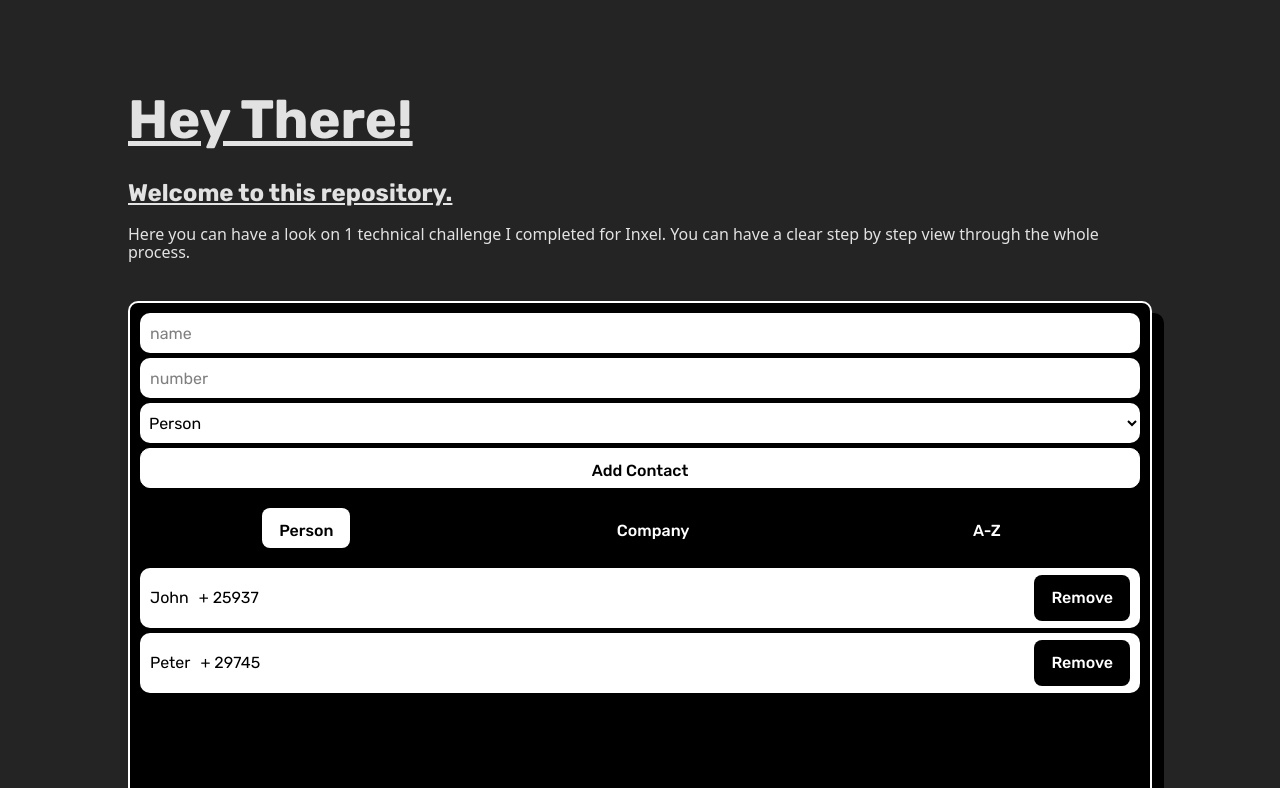
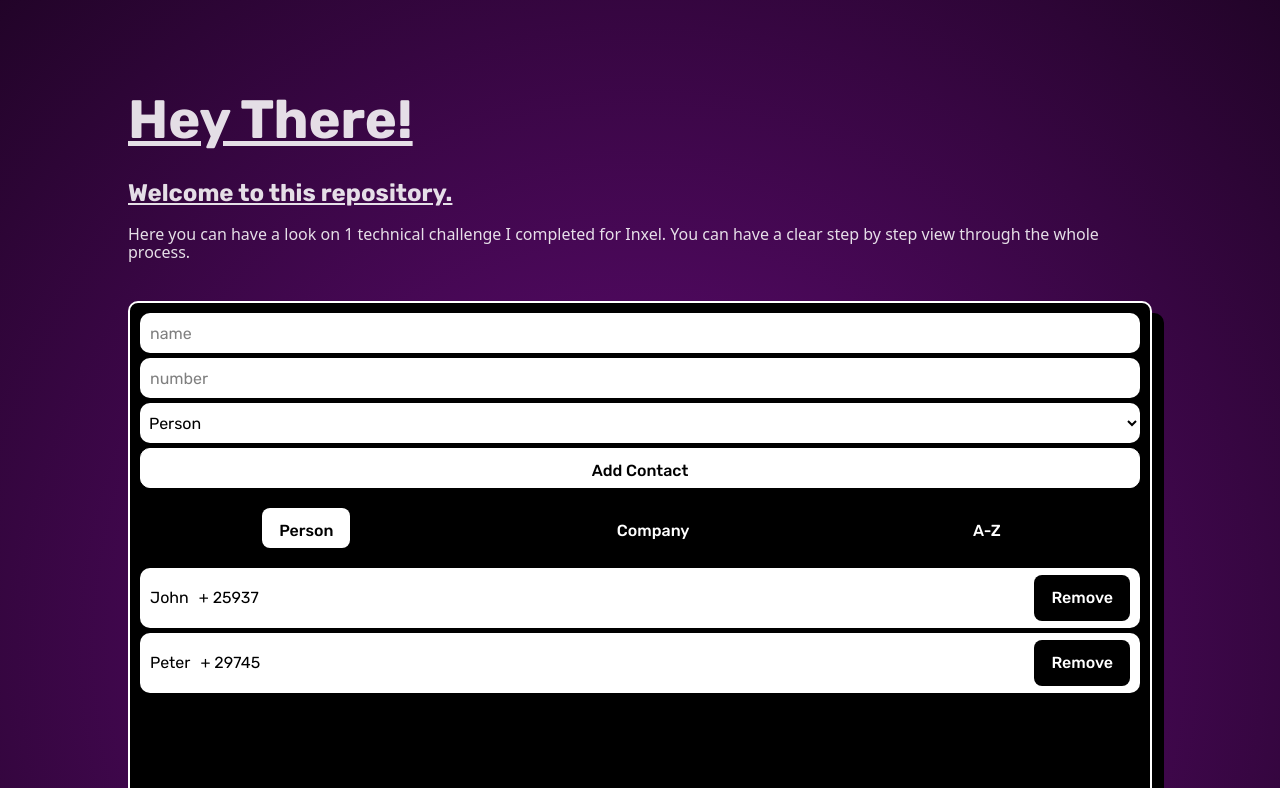
Before and after one commit to kinxori/inxel-test, a React (Vite) app: page / in a window 1280 px wide. Shown: the top 788 px of the page. Built offline with nearby package versions, Linux system fonts and the light colour scheme.

Commit message:
updated content number 59 - added gradient

```diff
--- a/src/index.css
+++ b/src/index.css
@@ -9,7 +9,8 @@
 
   color-scheme: light dark;
   color: rgba(255, 255, 255, 0.87);
-  background-color: #242424;
+  background: hsla(289, 83%, 36%, 1);
+  background: radial-gradient(circle, hsla(289, 83%, 26%, 1) 0%, hsla(0, 0%, 0%, 1) 150%);
 
   font-synthesis: none;
   text-rendering: optimizeLegibility;
```
